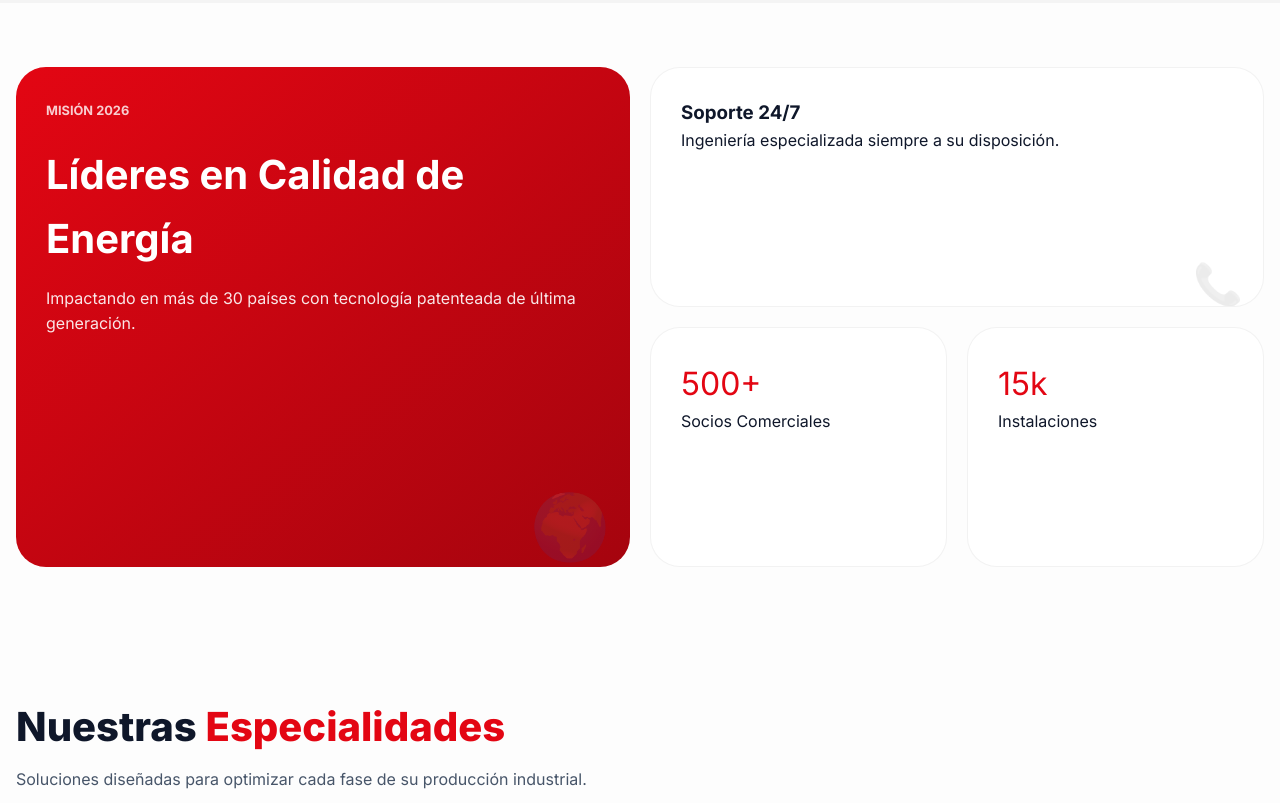
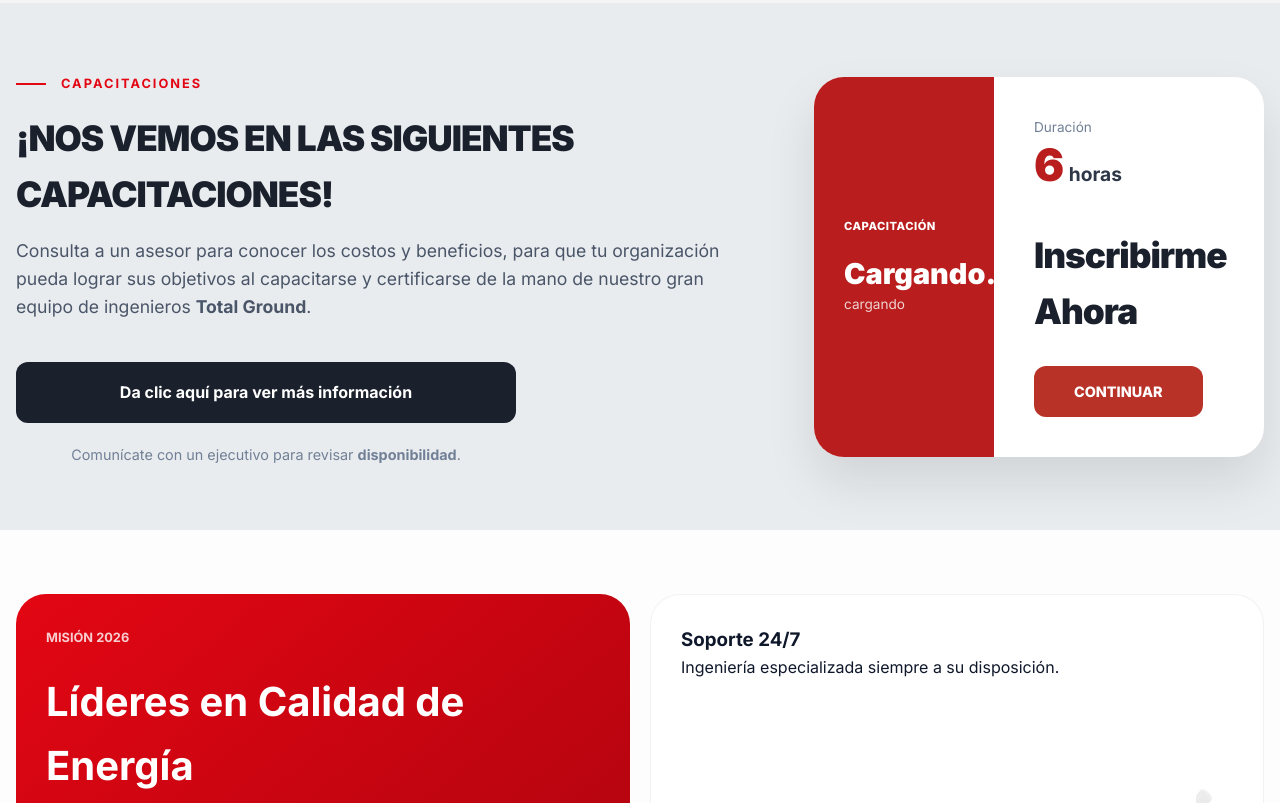
Before and after one commit to roman00120/TG, a plain HTML site: page site/index.html in a window 1280 px wide. Shown: the part 2308-3111 px from the top of the page. Drawn offline with Linux system fonts and the light colour scheme.

Commit message:
Add 'Capacitaciones' section with dynamic training card

```diff
--- a/site/css/styles.css
+++ b/site/css/styles.css
@@ -1334,3 +1334,175 @@ img {
         height: 220px;
     }
 }
+
+/* --- Training Section --- */
+.training-section {
+    background: #e9ecef;
+}
+
+.training-grid-layout {
+    display: grid;
+    grid-template-columns: 1fr 450px;
+    gap: 60px;
+    align-items: center;
+}
+
+.training-description {
+    color: #4a5568;
+    font-size: 1.1rem;
+    line-height: 1.6;
+    margin-bottom: 40px;
+}
+
+.full-dark-btn {
+    display: block;
+    background: #1a202c;
+    color: white;
+    text-align: center;
+    padding: 18px;
+    border-radius: 12px;
+    text-decoration: none;
+    font-weight: 700;
+    transition: var(--transition-smooth);
+    margin-bottom: 20px;
+    max-width: 500px;
+}
+
+.full-dark-btn:hover {
+    background: #000;
+    transform: translateY(-3px);
+}
+
+.training-footer-text {
+    font-size: 0.9rem;
+    color: #718096;
+    max-width: 500px;
+    text-align: center;
+}
+
+.training-card-dynamic {
+    background: white;
+    border-radius: 30px;
+    overflow: hidden;
+    display: flex;
+    box-shadow: 0 25px 50px rgba(0, 0, 0, 0.1);
+    height: 380px;
+}
+
+.t-card-header {
+    background: #b91d1d;
+    color: white;
+    padding: 40px 30px;
+    width: 180px;
+    display: flex;
+    flex-direction: column;
+    justify-content: center;
+}
+
+.t-badge {
+    font-size: 0.7rem;
+    font-weight: 800;
+    margin-bottom: 25px;
+    display: block;
+    letter-spacing: 0.5px;
+}
+
+.t-card-header h3 {
+    font-size: 1.8rem;
+    font-weight: 900;
+    margin-bottom: 5px;
+    line-height: 1;
+}
+
+.t-card-header p {
+    font-size: 0.85rem;
+    opacity: 0.8;
+}
+
+.t-card-body {
+    padding: 40px;
+    flex: 1;
+    display: flex;
+    flex-direction: column;
+    justify-content: space-between;
+}
+
+.t-duration-box {
+    margin-bottom: 10px;
+}
+
+.d-label {
+    display: block;
+    font-size: 0.85rem;
+    color: #718096;
+    margin-bottom: 5px;
+}
+
+.d-value {
+    font-size: 2.8rem;
+    font-weight: 900;
+    color: #b91d1d;
+    display: inline-block;
+    line-height: 1;
+}
+
+.d-unit {
+    font-size: 1.2rem;
+    color: #2d3748;
+    font-weight: 700;
+}
+
+.t-enroll-title {
+    font-size: 2.2rem;
+    font-weight: 900;
+    color: #1a202c;
+    margin: 15px 0;
+    letter-spacing: -1px;
+}
+
+.t-continue-btn {
+    background: #b83227;
+    color: white;
+    padding: 14px 40px;
+    border-radius: 12px;
+    text-decoration: none;
+    font-weight: 800;
+    align-self: flex-start;
+    transition: var(--transition-smooth);
+    text-transform: uppercase;
+    font-size: 0.9rem;
+}
+
+.t-continue-btn:hover {
+    background: #d31a1a;
+    transform: scale(1.05);
+    box-shadow: 0 10px 20px rgba(184, 50, 39, 0.3);
+}
+
+@media (max-width: 1024px) {
+    .training-grid-layout {
+        grid-template-columns: 1fr;
+        gap: 40px;
+    }
+
+    .training-card-dynamic {
+        max-width: 600px;
+        margin: 0 auto;
+    }
+}
+
+@media (max-width: 768px) {
+    .training-card-dynamic {
+        flex-direction: column;
+        height: auto;
+    }
+
+    .t-card-header {
+        width: 100%;
+        padding: 40px;
+    }
+
+    .t-enroll-title {
+        font-size: 1.8rem;
+    }
+}
--- a/site/index.html
+++ b/site/index.html
@@ -217,6 +217,47 @@
             </div>
         </section>
 
+        <!-- Capacitaciones Section -->
+        <section class="training-section section-padding" style="background: #e9ecef;">
+            <div class="container">
+                <div class="training-grid-layout">
+                    <div class="training-text-content">
+                        <div class="training-header">
+                            <span class="destacados-badge">Capacitaciones</span>
+                            <h2 class="highlights-main-title">¡NOS VEMOS EN LAS SIGUIENTES CAPACITACIONES!</h2>
+                            <p class="training-description">
+                                Consulta a un asesor para conocer los costos y beneficios, para que tu organización
+                                pueda lograr sus objetivos al capacitarse y certificarse de la mano de nuestro gran
+                                equipo de ingenieros <strong>Total Ground</strong>.
+                            </p>
+                        </div>
+                        <div class="training-actions">
+                            <a href="eventos.html" class="full-dark-btn">Da clic aquí para ver más información</a>
+                            <p class="training-footer-text">Comunícate con un ejecutivo para revisar
+                                <strong>disponibilidad</strong>.</p>
+                        </div>
+                    </div>
+
+                    <div class="training-card-dynamic">
+                        <div class="t-card-header">
+                            <span class="t-badge">CAPACITACIÓN</span>
+                            <h3>Cargando...</h3>
+                            <p>cargando</p>
+                        </div>
+                        <div class="t-card-body">
+                            <div class="t-duration-box">
+                                <span class="d-label">Duración</span>
+                                <span class="d-value">6</span>
+                                <span class="d-unit">horas</span>
+                            </div>
+                            <h4 class="t-enroll-title">Inscribirme Ahora</h4>
+                            <a href="contacto.html" class="t-continue-btn">CONTINUAR</a>
+                        </div>
+                    </div>
+                </div>
+            </div>
+        </section>
+
         <!-- Bento Highlights -->
         <section class="highlights section-padding">
             <div class="container">
```
